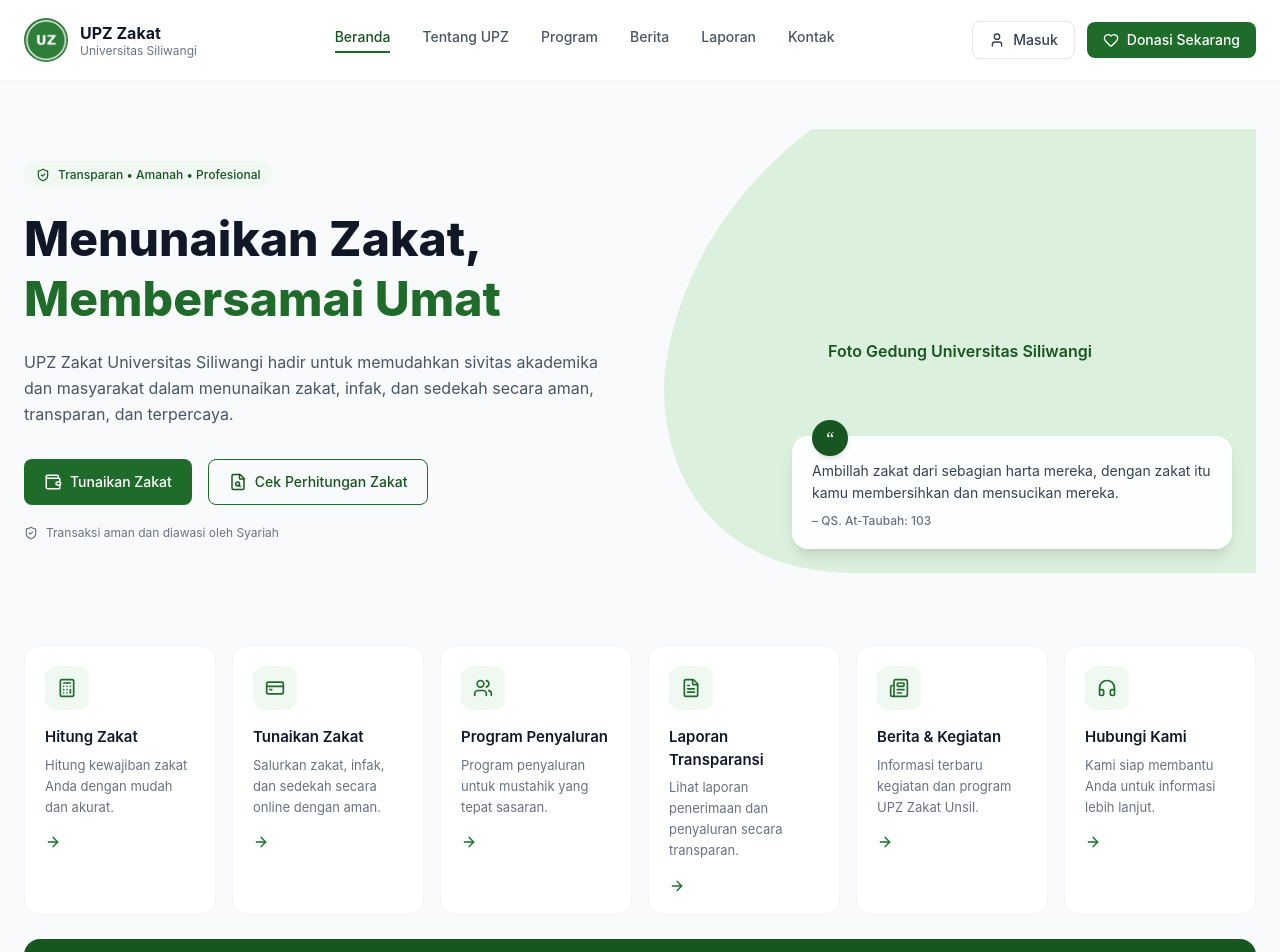
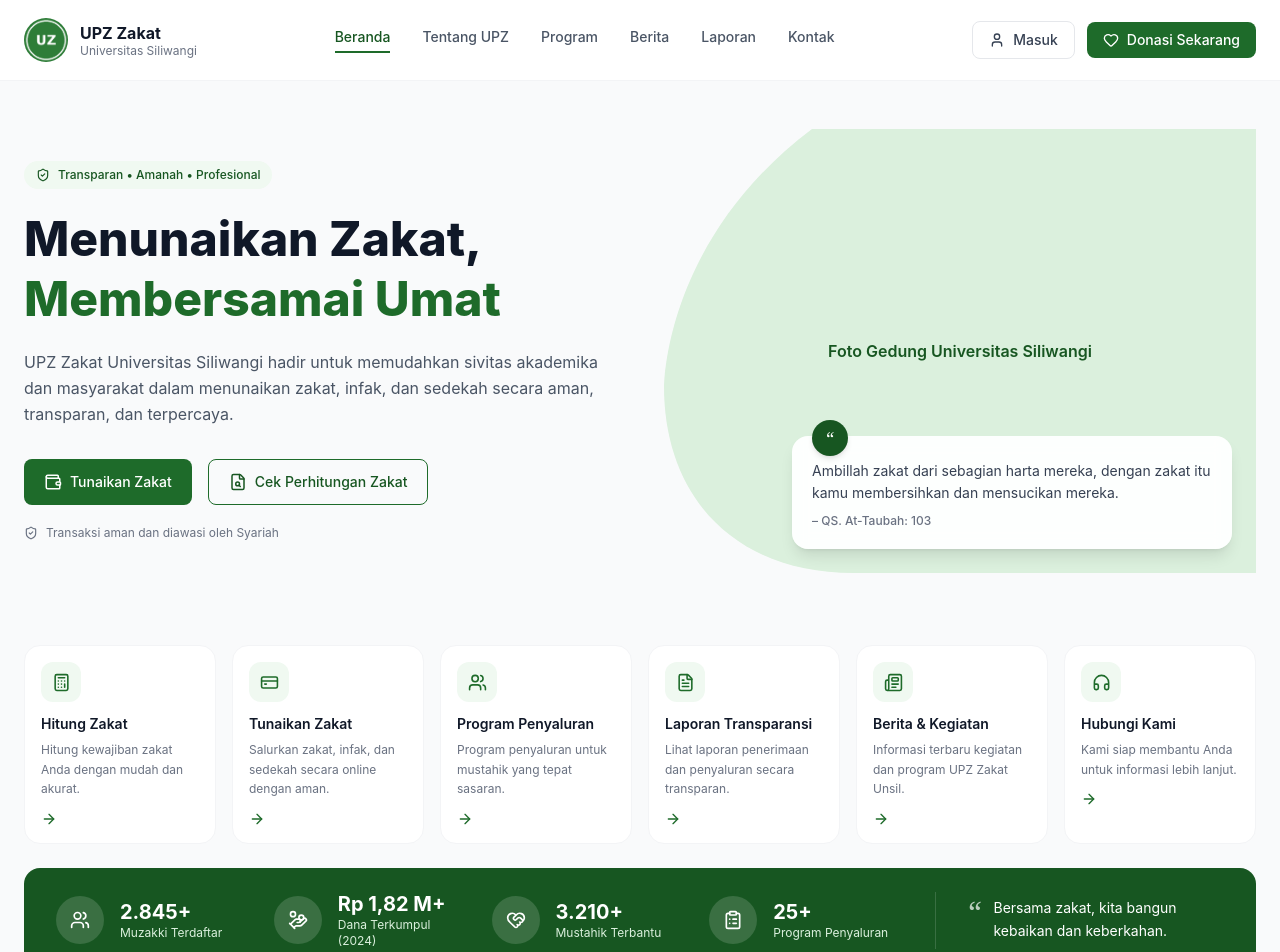
Before and after one commit to fadhilahendani21/upz-zakat-frontend, a React (Vite) app: page / in a window 1280 px wide. Shown: the top 952 px of the page. Built offline with nearby package versions, Linux system fonts and the light colour scheme.

Commit message:
Fix feature card jadi 6 kolom sejajar, tambah quote di stats bar

```diff
--- a/src/components/landing/FeatureCard.jsx
+++ b/src/components/landing/FeatureCard.jsx
@@ -20,24 +20,24 @@
 
 export default function FeatureCard() {
   return (
-    <section className="max-w-7xl mx-auto px-6 py-6 grid grid-cols-2 sm:grid-cols-3 lg:grid-cols-6 gap-4">
+    <section className="max-w-7xl mx-auto px-6 py-6 grid grid-cols-2 sm:grid-cols-3 md:grid-cols-6 gap-4">
       {dummyFitur.map((fitur) => {
         const Icon = icons[fitur.icon];
         return (
           <div
             key={fitur.title}
-            className="bg-white border border-gray-100 rounded-2xl p-5 hover:shadow-md transition-shadow"
+            className="bg-white border border-gray-100 rounded-2xl p-4 hover:shadow-md transition-shadow"
           >
-            <div className="w-11 h-11 rounded-xl bg-brand-50 flex items-center justify-center text-brand-600 mb-4">
-              <Icon size={20} />
+            <div className="w-10 h-10 rounded-xl bg-brand-50 flex items-center justify-center text-brand-600 mb-3">
+              <Icon size={19} />
             </div>
-            <h3 className="font-semibold text-gray-900 mb-1.5 text-[15px]">
+            <h3 className="font-semibold text-gray-900 mb-1.5 text-sm">
               {fitur.title}
             </h3>
-            <p className="text-[13px] text-gray-500 leading-relaxed">
+            <p className="text-xs text-gray-500 leading-relaxed">
               {fitur.desc}
             </p>
-            <ArrowRight size={16} className="mt-4 text-brand-600" />
+            <ArrowRight size={16} className="mt-3 text-brand-600" />
           </div>
         );
       })}
--- a/src/components/landing/StatsBar.jsx
+++ b/src/components/landing/StatsBar.jsx
@@ -30,7 +30,8 @@
 
   return (
     <section className="max-w-7xl mx-auto px-6 pb-16">
-      <div className="bg-brand-700 rounded-2xl px-8 py-8 grid sm:grid-cols-2 lg:grid-cols-4 gap-8">
+      <div className="bg-brand-700 rounded-2xl px-8 py-6 flex flex-col lg:flex-row lg:items-center lg:divide-x lg:divide-white/15 gap-6 lg:gap-0">
+        <div className="flex-1 grid sm:grid-cols-2 lg:grid-cols-4 gap-6 lg:pr-8">
           {items.map((item) => (
             <div key={item.label} className="flex items-center gap-4">
               <div className="w-12 h-12 rounded-full bg-white/15 flex items-center justify-center text-white shrink-0">
@@ -45,6 +46,16 @@
             </div>
           ))}
         </div>
+
+        <div className="flex items-start gap-3 lg:pl-8 lg:w-72 shrink-0">
+          <span className="text-white/70 text-3xl leading-none font-serif">
+            &ldquo;
+          </span>
+          <p className="text-white text-sm leading-relaxed">
+            Bersama zakat, kita bangun kebaikan dan keberkahan.
+          </p>
+        </div>
+      </div>
     </section>
   );
 }
```
Lines whose indentation alone changed are shown as unchanged.
